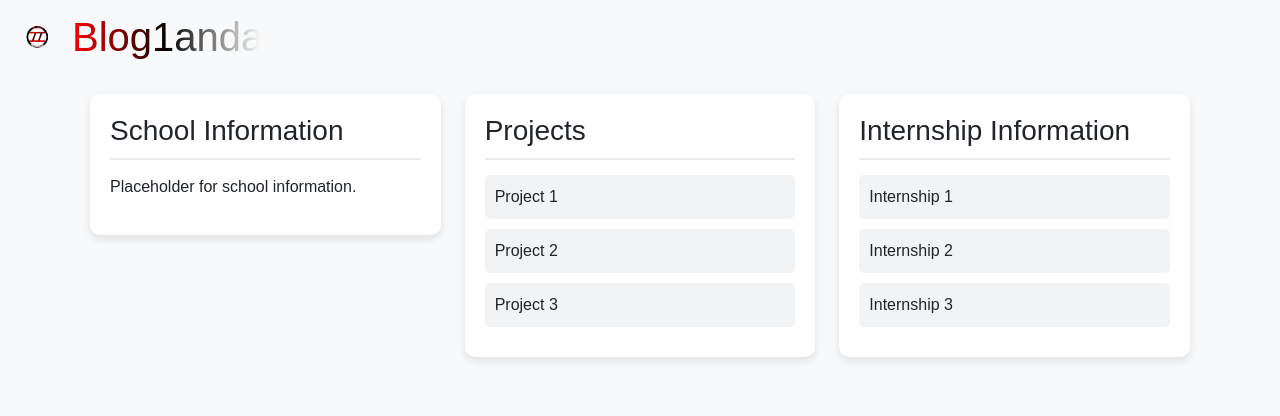
After one commit to keremkaynk3/blog1anda, a Flask app: page /ptfy in a window 1280 px wide. The commit adds this page. Shown: the top 416 px of the page. Run offline with Flask 3, Linux system fonts and the light colour scheme.

Commit message:
Updates
Portfolio section updated and social accounts added.

```diff
--- a/main.py
+++ b/main.py
@@ -25,6 +25,10 @@ finally:
 @app.route('/')
 def index():
     return render_template('index.html', countries=countries)
+
+@app.route('/ptfy')
+def portfolio():
+    return render_template('portfolio.html', countries=countries)
 
 
 @app.route('/visited')
--- /dev/null
+++ b/templates/portfolio.html
@@ -0,0 +1,112 @@
+<!DOCTYPE html>
+<html lang="en">
+<head>
+    <link rel="icon" href="{{ url_for('static', filename='logo.png') }}" type="image/png">
+    <meta charset="utf-8">
+    <meta name="viewport" content="width=device-width, initial-scale=1">
+    <title>Portfolio</title>
+    <link href="https://cdn.jsdelivr.net/npm/bootstrap@5.3.3/dist/css/bootstrap.min.css" rel="stylesheet">
+    <style>
+        body {
+            margin: 0;
+            padding: 0;
+            font-family: Arial, sans-serif;
+            background-color: #f8f9fa;
+        }
+        .navbar {
+            background-color: #f8f9fa;
+        }
+        .navbar-brand {
+            display: flex;
+            align-items: center;
+            font-size: 2.5rem;
+            font-weight: bold;
+            color: #333;
+        }
+        .navbar-brand img {
+            width: 50px;
+            height: auto;
+            margin-right: 10px;
+        }
+        .navbar-brand h1 {
+            margin: 0;
+            background: linear-gradient(to right, #ff0000, #000000, #ffffff);
+            -webkit-background-clip: text;
+            color: transparent;
+        }
+        .container {
+            padding: 20px;
+        }
+        .section {
+            background-color: #ffffff;
+            padding: 20px;
+            border-radius: 10px;
+            box-shadow: 0px 4px 8px rgba(0, 0, 0, 0.1);
+        }
+        .section-title {
+            font-size: 1.75rem;
+            margin-bottom: 15px;
+            border-bottom: 2px solid #e9ecef;
+            padding-bottom: 10px;
+        }
+        .row {
+            margin-bottom: 20px;
+        }
+        .col-md-4 {
+            margin-bottom: 20px;
+        }
+        .project-item, .internship-item {
+            margin-bottom: 10px;
+            padding: 10px;
+            background-color: #f1f3f5;
+            border-radius: 5px;
+        }
+    </style>
+</head>
+<body>
+
+<nav class="navbar navbar-expand-lg bg-body-tertiary">
+    <div class="container-fluid">
+        <a class="navbar-brand" href="/">
+            <img src="{{ url_for('static', filename='logo.png') }}" alt="Logo">
+            <h1>Blog1anda</h1>
+        </a>
+        <button class="navbar-toggler" type="button" data-bs-toggle="collapse" data-bs-target="#navbarNav" aria-controls="navbarNav" aria-expanded="false" aria-label="Toggle navigation">
+            <span class="navbar-toggler-icon"></span>
+        </button>
+    </div>
+</nav>
+
+<div class="container">
+    <div class="row">
+        <div class="col-md-4">
+            <div class="section">
+                <h2 class="section-title">School Information</h2>
+                <!-- School information goes here -->
+                <p>Placeholder for school information.</p>
+            </div>
+        </div>
+        <div class="col-md-4">
+            <div class="section">
+                <h2 class="section-title">Projects</h2>
+                <!-- Project list goes here -->
+                <div class="project-item">Project 1</div>
+                <div class="project-item">Project 2</div>
+                <div class="project-item">Project 3</div>
+            </div>
+        </div>
+        <div class="col-md-4">
+            <div class="section">
+                <h2 class="section-title">Internship Information</h2>
+                <!-- Internship information goes here -->
+                <div class="internship-item">Internship 1</div>
+                <div class="internship-item">Internship 2</div>
+                <div class="internship-item">Internship 3</div>
+            </div>
+        </div>
+    </div>
+</div>
+
+<script src="https://cdn.jsdelivr.net/npm/bootstrap@5.3.3/dist/js/bootstrap.bundle.min.js"></script>
+</body>
+</html>
```
Also changed, not shown: templates/index.html (+10 -4 lines), templates/visited.html (+11 -0 lines).
